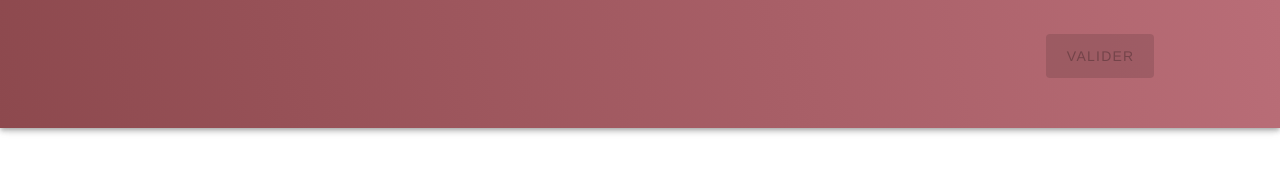
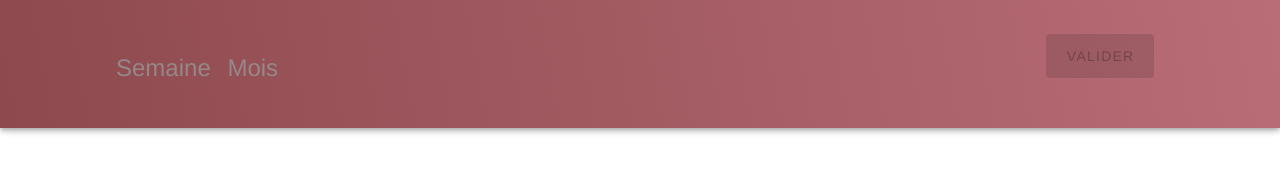
Before and after one commit to dcalme/rigg, a Vue app: page / in a window 1280 px wide. Shown: the top 178 px of the page. Built offline with nearby package versions, Linux system fonts and the light colour scheme; what vue-svgicon would draw is missing.

Commit message:
add headers

```diff
--- a/src/components/NavBar.vue
+++ b/src/components/NavBar.vue
@@ -5,6 +5,15 @@
       fixed
       class="navbar"
     >
+      <div class="headers">
+        <span class="header">
+          Semaine
+        </span>
+        <span class="header">
+          Mois
+        </span>
+      </div>
+      <v-spacer></v-spacer>
       <SubmitButton
         class="submit_button"
         :submitCall="submitCall"
@@ -33,12 +42,24 @@ export default {
 .navbar {
   background: rgb(140,71,76);
   background: linear-gradient(80deg,rgba(140,71,76,0.9892157546612395) 0%,rgba(185,109,119,1) 100%);
-  display: flex;
-  flex-direction: row-reverse;
 }
 
 .submit_button {
   margin-top: 20px;
   margin-right: 100px;
 }
+
+.headers {
+  margin-top: 50px;
+  margin-left: 100px;
+}
+
+.header {
+  color: rgba(150, 150, 150, 0.8);
+  margin-right: 10px;
+  cursor: pointer;
+}
+.header:hover {
+  color: #D3D3D3;
+}
 </style>
--- a/src/components/TaskCell.vue
+++ b/src/components/TaskCell.vue
@@ -74,6 +74,7 @@ export default {
 #rounded-card {
   border-radius: 50%;
   border: 1px solid black;
+  cursor: pointer;
 }
 
 #rounded-card:hover {
```
